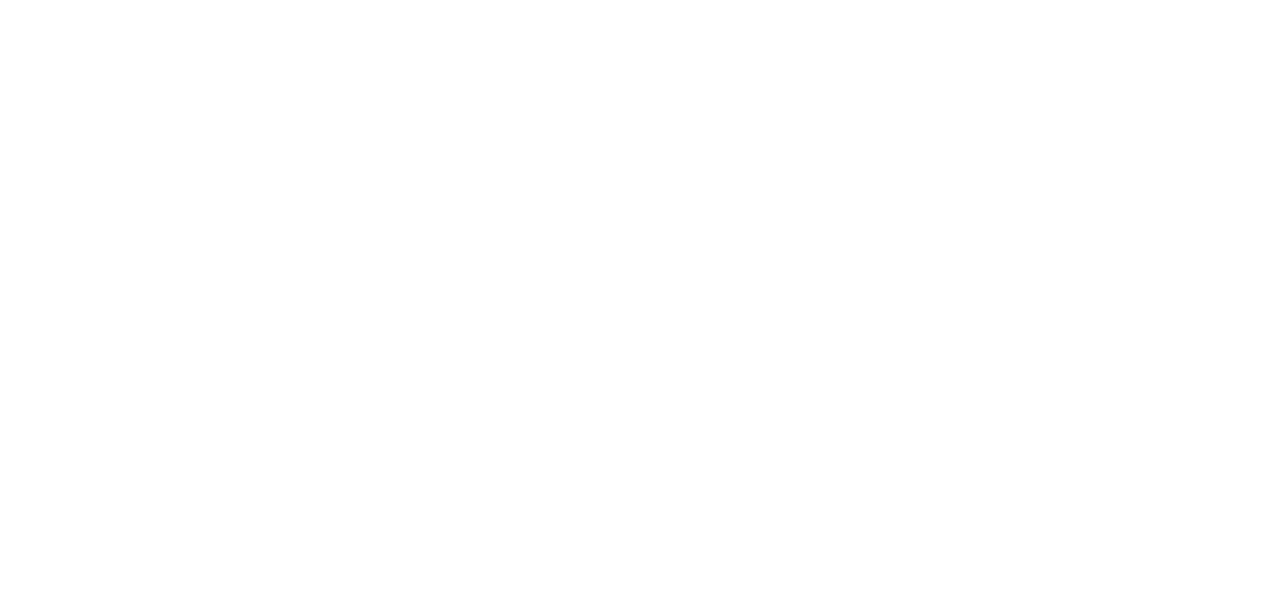
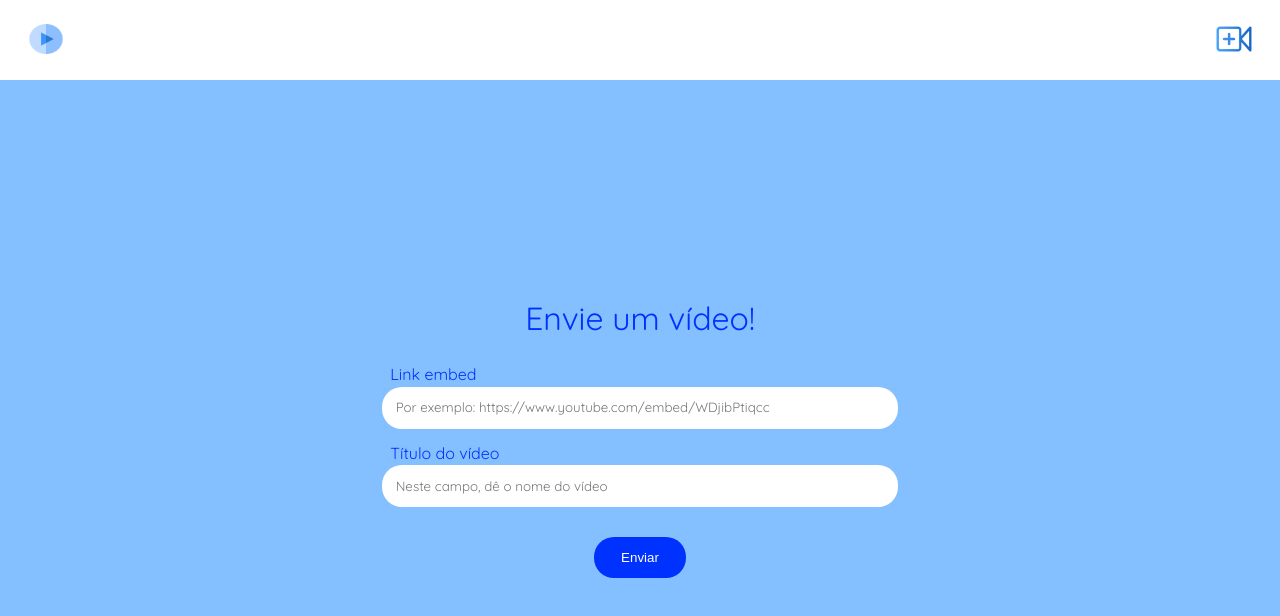
Before and after one commit to wevertonsantos/play-requisicoes, a website: page pages/enviar-video.html in a window 1280 px wide. Drawn offline with nearby package versions, Linux system fonts and the light colour scheme.

Commit message:
criando formulário html

```diff
--- a/css/enviar-video.css
+++ b/css/enviar-video.css
@@ -0,0 +1,59 @@
+.container{
+	display: flex;
+
+	align-items: center;
+	justify-content: center;
+	text-align: center;
+
+	color: #fff;
+
+	height: 90vh;
+}
+
+.formulario__titulo{
+	font-size: 2em;
+	margin-bottom: 1em;
+
+	color:  rgba(0, 50, 255);
+}
+
+.formulario__campo{
+	margin: 1em;
+
+	text-align: left;
+	display: flex;
+	flex-direction: column;
+}
+
+.campo__escrita{
+	border: none;
+	border-radius: 20px;
+
+	padding-left: 1em;
+
+	width: 500px;
+	height: 40px;
+}
+
+.campo__escrita::placeholder{
+	color: #777;
+}
+
+.campo__etiqueta{
+	margin: 0 0 .3em .5em;
+	color: rgba(0, 50, 255);
+
+}
+
+.formulario__botao{
+	border-radius: 20px;
+	border: none;
+	padding: 1em 2em;
+
+	background: rgba(0, 50, 255);
+	color: #fff;
+
+	margin-top: 1em;
+
+	cursor: pointer;
+}
--- a/css/style.css
+++ b/css/style.css
@@ -4,7 +4,7 @@
 @import url('enviar-video.css');
 
 :root{
-	--cor-azul: rgba(50, 150, 255, .8);
+	--cor-azul: rgba(10, 130, 255, .5);
 }
 
 body{
--- a/pages/enviar-video.html
+++ b/pages/enviar-video.html
@@ -0,0 +1,44 @@
+<!DOCTYPE html>
+<html>
+<head>
+	<meta charset="utf-8">
+	<meta name="viewport" content="width=device-width, initial-scale=1">
+	<title>Enviar vídeo</title>
+	<link rel="stylesheet" type="text/css" href="../css/style.css">
+</head>
+<body>
+	<header>
+
+		<nav class="cabecalho">
+
+			<a class="logo" href="../index.html"><img class="img-play" src="../images/play.png"></a>
+
+			<div class="cabecalho_envio">
+				<a href="../pages/enviar-video.html" class="cabecalho__videos"><img class="img-envio" src="../images/adicionarvideo.png"></a>
+			</div>
+		</nav>
+
+	</header>
+
+	<main class="container">
+
+		<form class="container__formulario">
+			<h2 class="formulario__titulo">Envie um vídeo!</h2>
+
+			<div class="formulario__campo">
+				<label class="campo__etiqueta" for="url">Link embed</label>
+				<input class="campo__escrita" type="text" name="url" placeholder="Por exemplo: https://www.youtube.com/embed/WDjibPtiqcc">
+			</div>
+
+			<div class="formulario__campo">
+				<label class="campo__etiqueta" for="titulo">Título do vídeo</label>
+				<input class="campo__escrita" type="text" name="titulo" placeholder="Neste campo, dê o nome do vídeo">
+			</div>
+
+			<button class="formulario__botao">Enviar</button>
+		</form>
+
+	</main>
+
+</body>
+</html>
```
